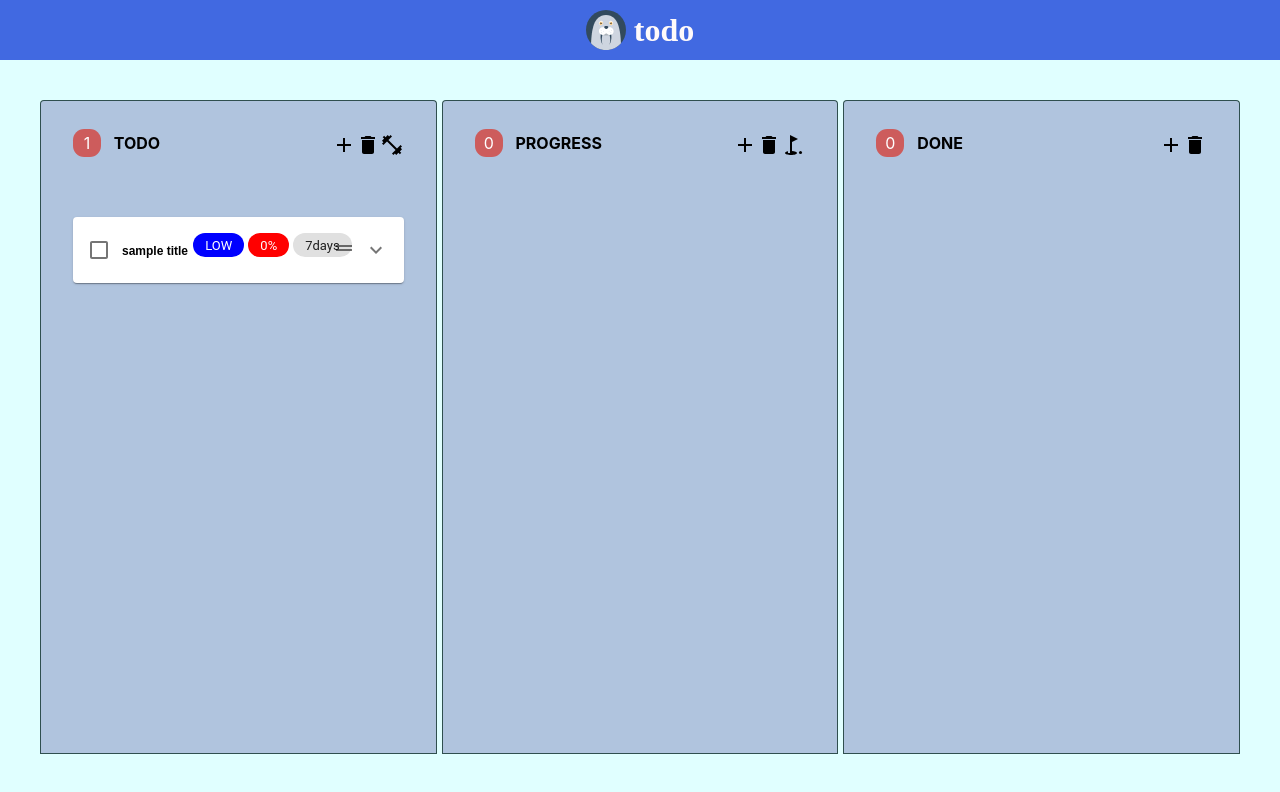
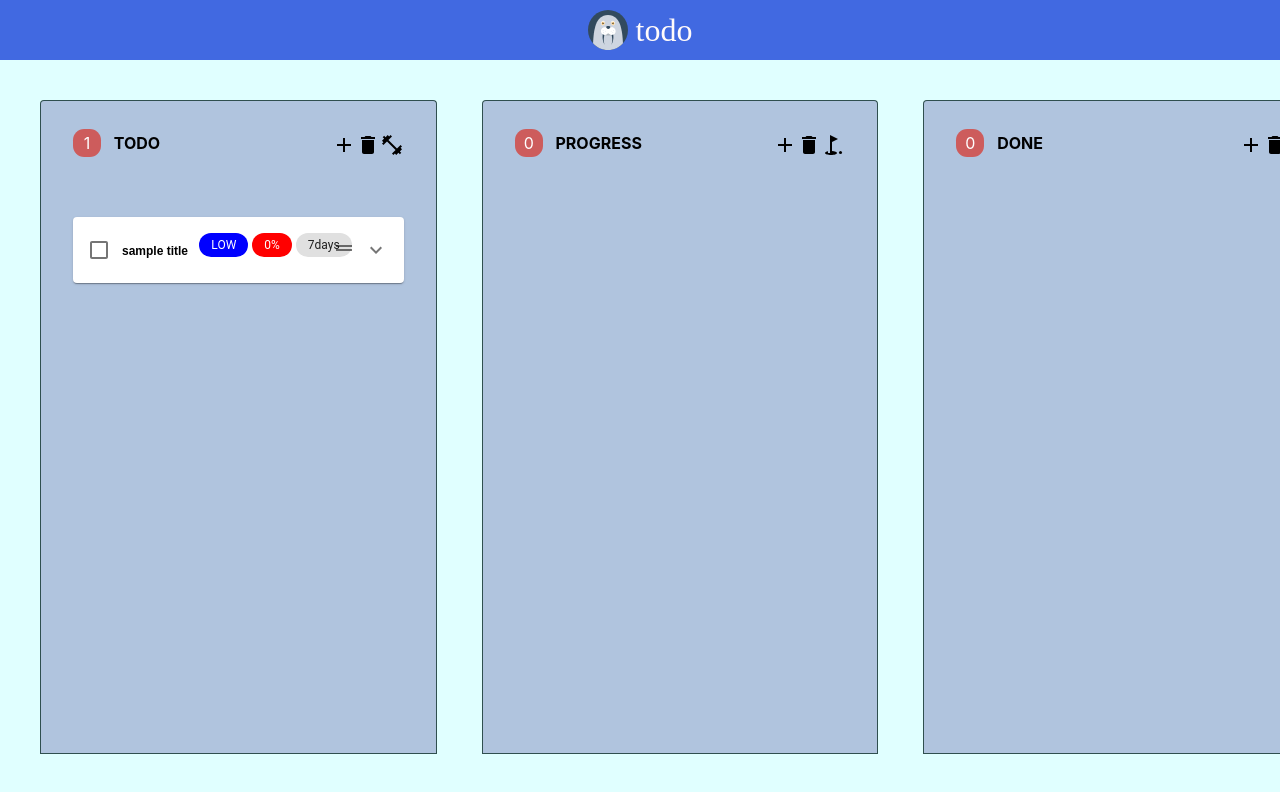
Before and after one commit to zodiac-G12/tod-o, a React (Create React App) app: page / in a window 1280 px wide. Shown: the top 792 px of the page. Built offline with nearby package versions, Linux system fonts and the light colour scheme; a web font is replaced by a local one.

Commit message:
autoPush

```diff
--- a/public/index.css
+++ b/public/index.css
@@ -2,7 +2,16 @@
     --vh: var(--ovh, 1vh);
 }
 
+@media screen and (orientation: portrait) {
+    --container-width: calc(150 * var(--ovh, 1vh));
+}
+
+@media screen and (orientation: landscape) {
+    --container-width: 100vw;
+}
+
 body {
+    padding: 0;
     margin: 0;
     font-family: -apple-system, BlinkMacSystemFont, 'Segoe UI', 'Roboto', 'Oxygen',
     'Ubuntu', 'Cantarell', 'Fira Sans', 'Droid Sans', 'Helvetica Neue',
@@ -10,3 +19,11 @@ body {
     -webkit-font-smoothing: antialiased;
     -moz-osx-font-smoothing: grayscale;
 }
+
+#root{
+    width: 100vw;
+    height: 100vh;
+    padding: 0;
+    margin: 0;
+    overflow-y: hidden;
+}
--- a/src/components/atoms/Container.tsx
+++ b/src/components/atoms/Container.tsx
@@ -2,12 +2,15 @@ import styled from '@emotion/styled';
 
 const Container = styled.div`
     background: lightcyan;
-    min-width: calc(100vw - 10 * var(--vh));
-    overflow-x: scroll;
+    width: ${()=>{
+        if (window.innerHeight < window.innerWidth) return "100vw";
+        return "calc(150 * var(--vh))";
+    }};
     height: calc(82.5 * var(--vh));
     margin-top: calc(7.5 * var(--vh));
     padding: calc(5 * var(--vh));
-    overflow-y: scroll;
+    overflow-y: hidden;
+    overflow-x: scroll;
 `;
 
 export default Container;
--- a/src/components/atoms/Crown.tsx
+++ b/src/components/atoms/Crown.tsx
@@ -2,11 +2,12 @@ import styled from '@emotion/styled';
 
 const Crown = styled.div`
     position: fixed;
+    left: 0;
     top: 0;
     width: 100vw;
     @import url('https://fonts.googleapis.com/css2?family=Ranchers&display=swap');
     font-family: 'Ranchers', cursive;
-    font-weight: bold;
+    font-weight: regular;
     padding: 0;
     display: flex;
     font-size: calc(4 * var(--vh));
--- a/src/components/atoms/MatrixContainer.tsx
+++ b/src/components/atoms/MatrixContainer.tsx
@@ -8,7 +8,10 @@ const MatrixContainer = styled.div`
     border-top: none;
     background: lightsteelblue;
     overflow-y: scroll;
-    width: calc((90vw - 20 * var(--vh)) / 3);
+    width: ${()=>{
+        if (window.innerHeight < window.innerWidth) return "calc((90vw - 20 * var(--vh)) / 3)";
+        return "calc((135 * var(--vh) - 20 * var(--vh)) / 3);";
+    }};
 `;
 
 export default MatrixContainer;
--- a/src/components/atoms/MatrixCrownContainer.tsx
+++ b/src/components/atoms/MatrixCrownContainer.tsx
@@ -6,7 +6,10 @@ const MatrixCrownContainer = styled.div`
     justify-content: space-between;
     height: calc(7.5 * var(--vh));
     padding: calc(4 * var(--vh)) calc(4 * var(--vh)) 0 calc(4 * var(--vh));
-    width: calc((90vw - 20 * var(--vh)) / 3);
+    width: ${()=>{
+        if (window.innerHeight < window.innerWidth) return "calc((90vw - 20 * var(--vh)) / 3)";
+        return "calc((135 * var(--vh) - 20 * var(--vh)) / 3);";
+    }};
     lineHeight: calc(3.5 * var(--vh));
     background: lightsteelblue;
     border: solid 1px darkslategray;
--- a/src/components/molecules/DataInfos.tsx
+++ b/src/components/molecules/DataInfos.tsx
@@ -15,20 +15,36 @@ const degreeToColorMap = {CRITICAL: "red", HIGH: "orange", MEDIUM: "green", PEND
 const DataInfos = (props) => {
     return (
         <Flex>
-            <Chip style={{marginLeft: "calc(-7 * var(--vh))", height: "calc(3 * var(--vh))", padding:"0", marginTop: "calc(0.5 * var(--vh))", color:"white",
-                background: degreeToColorMap[props.item.degree]
-            }} label={props.item.degree} />
             <Chip style={{
+                    fontSize: "calc(1.5 * var(--vh))",
+                    marginLeft: "calc(-7 * var(--vh))",
                     height: "calc(3 * var(--vh))",
-                    marginTop:"calc(0.5 * var(--vh))",
-                    marginLeft:"calc(0.5 * var(--vh))",
-                    color:"white",
+                    padding: "0",
+                    marginTop: "calc(0.5 * var(--vh))",
+                    color: "white",
+                    background: degreeToColorMap[props.item.degree]
+                }}
+                label={props.item.degree}
+            />
+            <Chip style={{
+                    fontSize: "calc(1.5 * var(--vh))",
+                    marginLeft: "calc(0.5 * var(--vh))",
+                    height: "calc(3 * var(--vh))",
+                    padding: "0",
+                    marginTop: "calc(0.5 * var(--vh))",
+                    color: "white",
                     background: `rgba(${Math.floor(255-255*parseInt(props.item.completeness)/100)},0,${Math.floor(255*parseInt(props.item.completeness)/100)},1)`
                 }}
                 label={props.item.completeness+"%"}
             />
             <Chip
-                style={{height: "calc(3 * var(--vh))", marginTop:"calc(0.5 * var(--vh))", marginLeft:"calc(0.5 * var(--vh))"}}
+                style={{
+                    fontSize: "calc(1.5 * var(--vh))",
+                    marginLeft: "calc(0.5 * var(--vh))",
+                    height: "calc(3 * var(--vh))",
+                    padding: "0",
+                    marginTop: "calc(0.5 * var(--vh))"
+                }}
                 label={new Date((new Date(props.item.dead_line) as any) - (new Date() as any)).getDate()-1+"days"}
             />
             <ListItemSecondaryAction>
--- a/src/components/organisms/SortableItem.tsx
+++ b/src/components/organisms/SortableItem.tsx
@@ -55,9 +55,14 @@ const SortableItem = SortableElement((props) => (
                     <DescriptionTextarea
                         value={props.item.description}
                         onChange={(e)=>{
-                            console.log("in")
-                            const value = e.target.value;
-                            props.setList(props.saveList("description", value, props.item.id, props.list));
+                            (async() => {
+                                // FIXME too heavy
+                                console.log("in")
+                                const value = e.target.value;
+                                // e.target.value = value;
+                                // await (new Promise(resolve => setTimeout(resolve, 1000)));
+                                props.setList(props.saveList("description", value, props.item.id, props.list));
+                            })();
                         }}
                     />
                     {/*completeness form*/}
```
Also changed, not shown: 14 other files (tests, documents, lock files or other folders).
